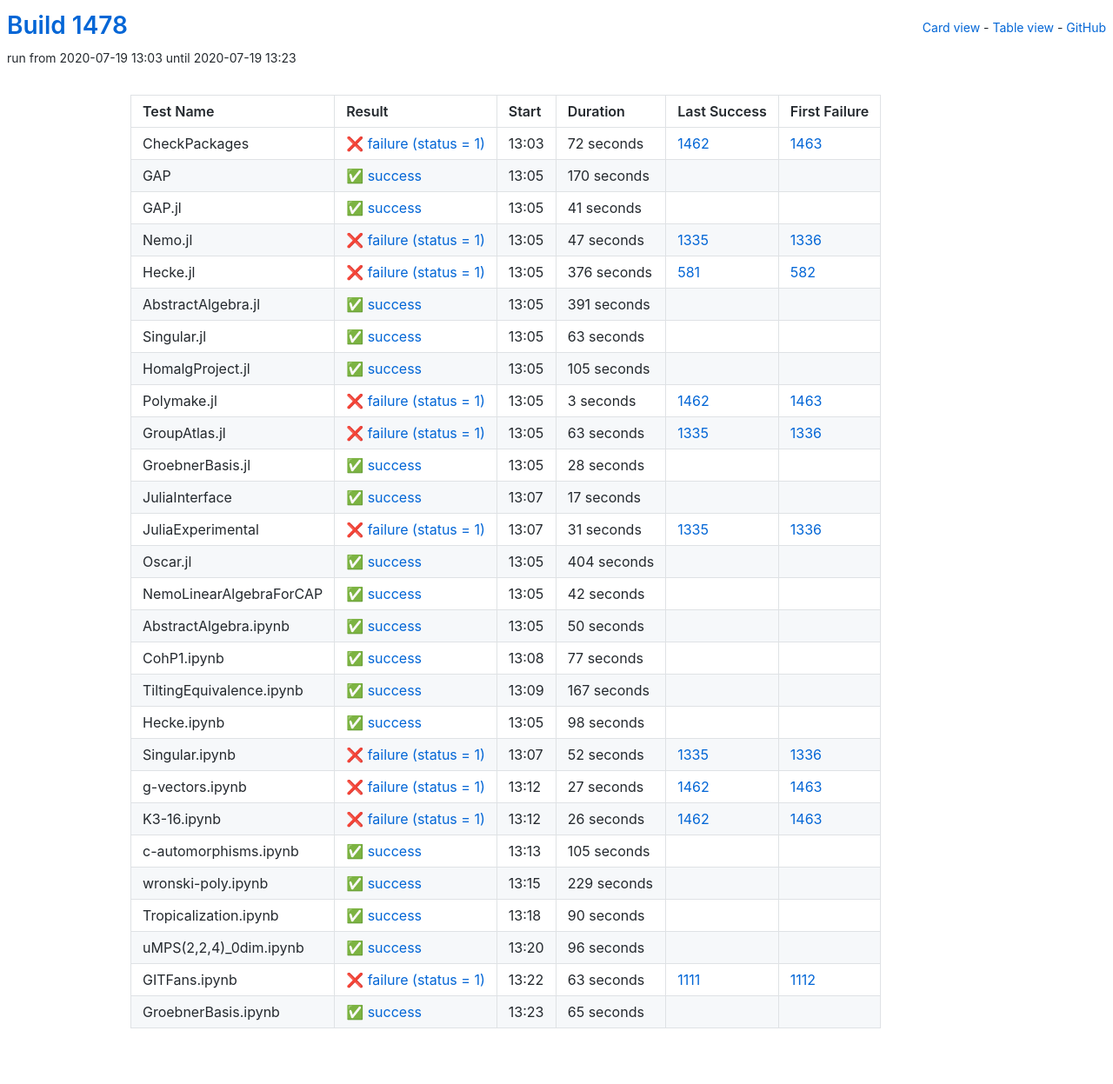
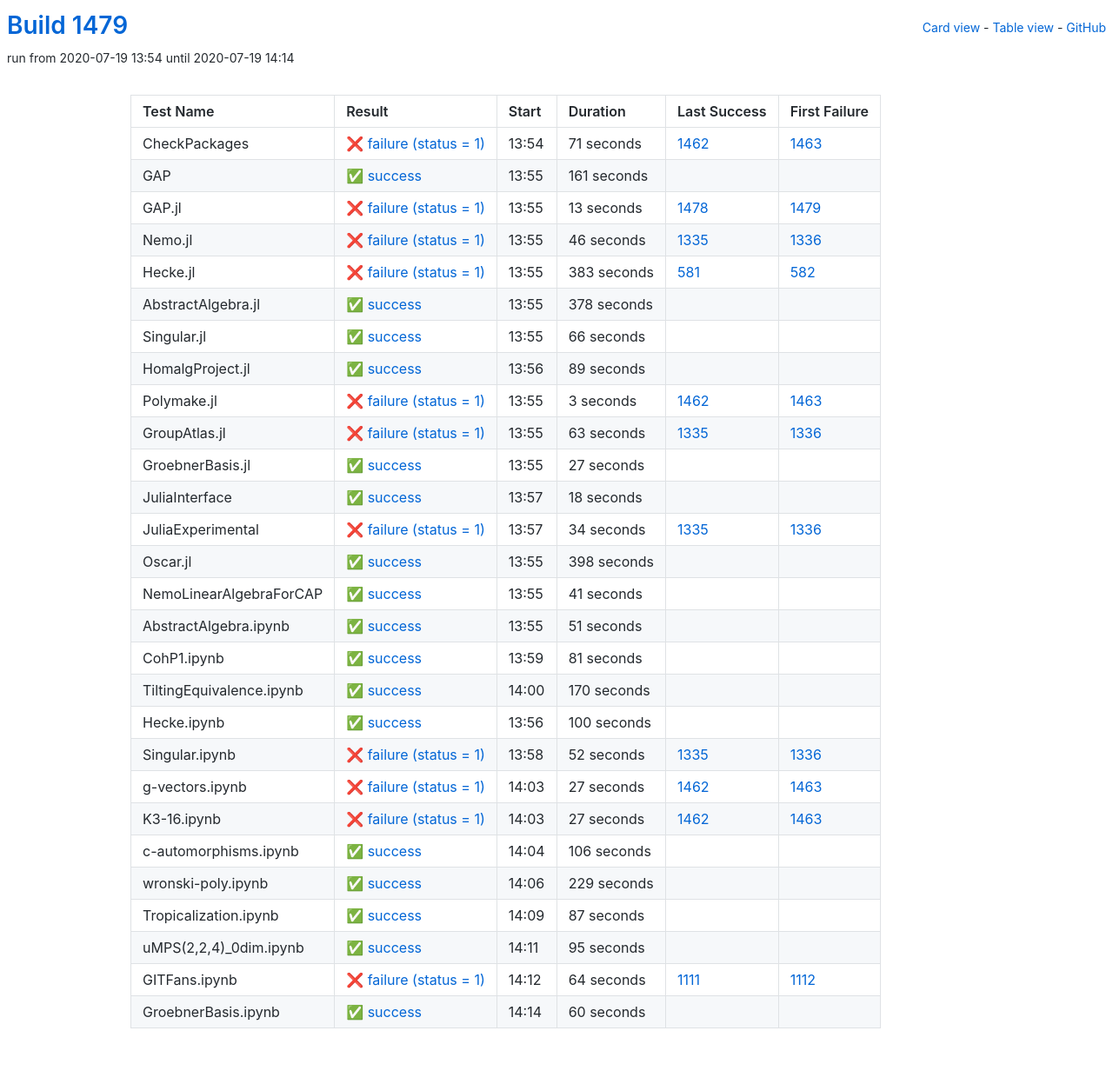
Before and after one commit to oscar-system/oscar-ci-status-1.4, a Jekyll site: the page built from table.html, in a window 1280 px wide. Shown: the whole page at 87% size. Built offline with Jekyll 4.4.1, drawn with Linux system fonts in a browser that asks for light colours.

Commit message:
Build #1479

```diff
--- a/_data/ci.yml
+++ b/_data/ci.yml
@@ -1,6 +1,6 @@
 ---
-build: 1478
-build_url: https://oscarci.mathematik.uni-kl.de/job/oscar-julia-1.4/1478/
+build: 1479
+build_url: https://oscarci.mathematik.uni-kl.de/job/oscar-julia-1.4/1479/
 job: oscar-julia-1.4
 organization: oscar-system
 repo: oscar-ci-status-1.4
@@ -8,104 +8,104 @@ repourl: https://github.com/oscar-system/oscar-ci-status-1.4
 tests:
 - name: CheckPackages
   id: checkpackages
-  log: https://oscarci.mathematik.uni-kl.de/job/oscar-julia-1.4/1478/artifact/logs/build-1478/CheckPackages.log
-  start: 2020-07-19 13:03
+  log: https://oscarci.mathematik.uni-kl.de/job/oscar-julia-1.4/1479/artifact/logs/build-1479/CheckPackages.log
+  start: 2020-07-19 13:54
   success: false
   exitcode: 1
   status: failure
-  duration: 72
+  duration: 71
   last_success: 1462
   last_success_url: https://oscarci.mathematik.uni-kl.de/job/oscar-julia-1.4/1462/
   first_failure: 1463
   first_failure_url: https://oscarci.mathematik.uni-kl.de/job/oscar-julia-1.4/1463/
 - name: GAP
   id: gap
-  log: https://oscarci.mathematik.uni-kl.de/job/oscar-julia-1.4/1478/artifact/logs/build-1478/GAP.log
-  start: 2020-07-19 13:05
+  log: https://oscarci.mathematik.uni-kl.de/job/oscar-julia-1.4/1479/artifact/logs/build-1479/GAP.log
+  start: 2020-07-19 13:55
   success: true
   exitcode: 0
   status: success
-  duration: 170
+  duration: 161
   last_success: false
   last_success_url:
   first_failure: false
   first_failure_url:
 - name: GAP.jl
   id: gap-jl
-  log: https://oscarci.mathematik.uni-kl.de/job/oscar-julia-1.4/1478/artifact/logs/build-1478/GAP.jl.log
-  start: 2020-07-19 13:05
-  success: true
-  exitcode: 0
-  status: success
-  duration: 41
-  last_success: false
-  last_success_url:
-  first_failure: false
-  first_failure_url:
-- name: Nemo.jl
-  id: nemo-jl
-  log: https://oscarci.mathematik.uni-kl.de/job/oscar-julia-1.4/1478/artifact/logs/build-1478/Nemo.jl.log
-  start: 2020-07-19 13:05
+  log: https://oscarci.mathematik.uni-kl.de/job/oscar-julia-1.4/1479/artifact/logs/build-1479/GAP.jl.log
+  start: 2020-07-19 13:55
   success: false
   exitcode: 1
   status: failure
-  duration: 47
+  duration: 13
+  last_success: 1478
+  last_success_url: https://oscarci.mathematik.uni-kl.de/job/oscar-julia-1.4/1478/
+  first_failure: 1479
+  first_failure_url: https://oscarci.mathematik.uni-kl.de/job/oscar-julia-1.4/1479/
+- name: Nemo.jl
+  id: nemo-jl
+  log: https://oscarci.mathematik.uni-kl.de/job/oscar-julia-1.4/1479/artifact/logs/build-1479/Nemo.jl.log
+  start: 2020-07-19 13:55
+  success: false
+  exitcode: 1
+  status: failure
+  duration: 46
   last_success: 1335
   last_success_url: https://oscarci.mathematik.uni-kl.de/job/oscar-julia-1.4/1335/
   first_failure: 1336
   first_failure_url: https://oscarci.mathematik.uni-kl.de/job/oscar-julia-1.4/1336/
 - name: Hecke.jl
   id: hecke-jl
-  log: https://oscarci.mathematik.uni-kl.de/job/oscar-julia-1.4/1478/artifact/logs/build-1478/Hecke.jl.log
-  start: 2020-07-19 13:05
+  log: https://oscarci.mathematik.uni-kl.de/job/oscar-julia-1.4/1479/artifact/logs/build-1479/Hecke.jl.log
+  start: 2020-07-19 13:55
   success: false
   exitcode: 1
   status: failure
-  duration: 376
+  duration: 383
   last_success: 581
   last_success_url: https://oscarci.mathematik.uni-kl.de/job/oscar-julia-1.4/581/
   first_failure: 582
   first_failure_url: https://oscarci.mathematik.uni-kl.de/job/oscar-julia-1.4/582/
 - name: AbstractAlgebra.jl
   id: abstractalgebra-jl
-  log: https://oscarci.mathematik.uni-kl.de/job/oscar-julia-1.4/1478/artifact/logs/build-1478/AbstractAlgebra.jl.log
-  start: 2020-07-19 13:05
+  log: https://oscarci.mathematik.uni-kl.de/job/oscar-julia-1.4/1479/artifact/logs/build-1479/AbstractAlgebra.jl.log
+  start: 2020-07-19 13:55
   success: true
   exitcode: 0
   status: success
-  duration: 391
+  duration: 378
   last_success: false
   last_success_url:
   first_failure: false
   first_failure_url:
 - name: Singular.jl
   id: singular-jl
-  log: https://oscarci.mathematik.uni-kl.de/job/oscar-julia-1.4/1478/artifact/logs/build-1478/Singular.jl.log
-  start: 2020-07-19 13:05
+  log: https://oscarci.mathematik.uni-kl.de/job/oscar-julia-1.4/1479/artifact/logs/build-1479/Singular.jl.log
+  start: 2020-07-19 13:55
   success: true
   exitcode: 0
   status: success
-  duration: 63
+  duration: 66
   last_success: false
   last_success_url:
   first_failure: false
   first_failure_url:
 - name: HomalgProject.jl
   id: homalgproject-jl
-  log: https://oscarci.mathematik.uni-kl.de/job/oscar-julia-1.4/1478/artifact/logs/build-1478/HomalgProject.jl.log
-  start: 2020-07-19 13:05
+  log: https://oscarci.mathematik.uni-kl.de/job/oscar-julia-1.4/1479/artifact/logs/build-1479/HomalgProject.jl.log
+  start: 2020-07-19 13:56
   success: true
   exitcode: 0
   status: success
-  duration: 105
+  duration: 89
   last_success: false
   last_success_url:
   first_failure: false
   first_failure_url:
 - name: Polymake.jl
   id: polymake-jl
-  log: https://oscarci.mathematik.uni-kl.de/job/oscar-julia-1.4/1478/artifact/logs/build-1478/Polymake.jl.log
-  start: 2020-07-19 13:05
+  log: https://oscarci.mathematik.uni-kl.de/job/oscar-julia-1.4/1479/artifact/logs/build-1479/Polymake.jl.log
+  start: 2020-07-19 13:55
   success: false
   exitcode: 1
   status: failure
@@ -116,8 +116,8 @@ tests:
   first_failure_url: https://oscarci.mathematik.uni-kl.de/job/oscar-julia-1.4/1463/
 - name: GroupAtlas.jl
   id: groupatlas-jl
-  log: https://oscarci.mathematik.uni-kl.de/job/oscar-julia-1.4/1478/artifact/logs/build-1478/GroupAtlas.jl.log
-  start: 2020-07-19 13:05
+  log: https://oscarci.mathematik.uni-kl.de/job/oscar-julia-1.4/1479/artifact/logs/build-1479/GroupAtlas.jl.log
+  start: 2020-07-19 13:55
   success: false
   exitcode: 1
   status: failure
@@ -128,116 +128,116 @@ tests:
   first_failure_url: https://oscarci.mathematik.uni-kl.de/job/oscar-julia-1.4/1336/
 - name: GroebnerBasis.jl
   id: groebnerbasis-jl
-  log: https://oscarci.mathematik.uni-kl.de/job/oscar-julia-1.4/1478/artifact/logs/build-1478/GroebnerBasis.jl.log
-  start: 2020-07-19 13:05
+  log: https://oscarci.mathematik.uni-kl.de/job/oscar-julia-1.4/1479/artifact/logs/build-1479/GroebnerBasis.jl.log
+  start: 2020-07-19 13:55
   success: true
   exitcode: 0
   status: success
-  duration: 28
+  duration: 27
   last_success: false
   last_success_url:
   first_failure: false
   first_failure_url:
 - name: JuliaInterface
   id: juliainterface
-  log: https://oscarci.mathematik.uni-kl.de/job/oscar-julia-1.4/1478/artifact/logs/build-1478/JuliaInterface.log
-  start: 2020-07-19 13:07
+  log: https://oscarci.mathematik.uni-kl.de/job/oscar-julia-1.4/1479/artifact/logs/build-1479/JuliaInterface.log
+  start: 2020-07-19 13:57
   success: true
   exitcode: 0
   status: success
-  duration: 17
+  duration: 18
   last_success: false
   last_success_url:
   first_failure: false
   first_failure_url:
 - name: JuliaExperimental
   id: juliaexperimental
-  log: https://oscarci.mathematik.uni-kl.de/job/oscar-julia-1.4/1478/artifact/logs/build-1478/JuliaExperimental.log
-  start: 2020-07-19 13:07
+  log: https://oscarci.mathematik.uni-kl.de/job/oscar-julia-1.4/1479/artifact/logs/build-1479/JuliaExperimental.log
+  start: 2020-07-19 13:57
   success: false
   exitcode: 1
   status: failure
-  duration: 31
+  duration: 34
   last_success: 1335
   last_success_url: https://oscarci.mathematik.uni-kl.de/job/oscar-julia-1.4/1335/
   first_failure: 1336
   first_failure_url: https://oscarci.mathematik.uni-kl.de/job/oscar-julia-1.4/1336/
 - name: Oscar.jl
   id: oscar-jl
-  log: https://oscarci.mathematik.uni-kl.de/job/oscar-julia-1.4/1478/artifact/logs/build-1478/Oscar.jl.log
-  start: 2020-07-19 13:05
+  log: https://oscarci.mathematik.uni-kl.de/job/oscar-julia-1.4/1479/artifact/logs/build-1479/Oscar.jl.log
+  start: 2020-07-19 13:55
   success: true
   exitcode: 0
   status: success
-  duration: 404
+  duration: 398
   last_success: false
   last_success_url:
   first_failure: false
   first_failure_url:
 - name: NemoLinearAlgebraForCAP
   id: nemolinearalgebraforcap
-  log: https://oscarci.mathematik.uni-kl.de/job/oscar-julia-1.4/1478/artifact/logs/build-1478/NemoLinearAlgebraForCAP.log
-  start: 2020-07-19 13:05
+  log: https://oscarci.mathematik.uni-kl.de/job/oscar-julia-1.4/1479/artifact/logs/build-1479/NemoLinearAlgebraForCAP.log
+  start: 2020-07-19 13:55
   success: true
   exitcode: 0
   status: success
-  duration: 42
+  duration: 41
   last_success: false
   last_success_url:
   first_failure: false
   first_failure_url:
 - name: AbstractAlgebra.ipynb
   id: abstractalgebra-ipynb
-  log: https://oscarci.mathematik.uni-kl.de/job/oscar-julia-1.4/1478/artifact/logs/build-1478/AbstractAlgebra.ipynb.log
-  start: 2020-07-19 13:05
+  log: https://oscarci.mathematik.uni-kl.de/job/oscar-julia-1.4/1479/artifact/logs/build-1479/AbstractAlgebra.ipynb.log
+  start: 2020-07-19 13:55
   success: true
   exitcode: 0
   status: success
-  duration: 50
+  duration: 51
   last_success: false
   last_success_url:
   first_failure: false
   first_failure_url:
 - name: CohP1.ipynb
   id: cohp1-ipynb
-  log: https://oscarci.mathematik.uni-kl.de/job/oscar-julia-1.4/1478/artifact/logs/build-1478/CohP1.ipynb.log
-  start: 2020-07-19 13:08
+  log: https://oscarci.mathematik.uni-kl.de/job/oscar-julia-1.4/1479/artifact/logs/build-1479/CohP1.ipynb.log
+  start: 2020-07-19 13:59
   success: true
   exitcode: 0
   status: success
-  duration: 77
+  duration: 81
   last_success: false
   last_success_url:
   first_failure: false
   first_failure_url:
 - name: TiltingEquivalence.ipynb
   id: tiltingequivalence-ipynb
-  log: https://oscarci.mathematik.uni-kl.de/job/oscar-julia-1.4/1478/artifact/logs/build-1478/TiltingEquivalence.ipynb.log
-  start: 2020-07-19 13:09
+  log: https://oscarci.mathematik.uni-kl.de/job/oscar-julia-1.4/1479/artifact/logs/build-1479/TiltingEquivalence.ipynb.log
+  start: 2020-07-19 14:00
   success: true
   exitcode: 0
   status: success
-  duration: 167
+  duration: 170
   last_success: false
   last_success_url:
   first_failure: false
   first_failure_url:
 - name: Hecke.ipynb
   id: hecke-ipynb
-  log: https://oscarci.mathematik.uni-kl.de/job/oscar-julia-1.4/1478/artifact/logs/build-1478/Hecke.ipynb.log
-  start: 2020-07-19 13:05
+  log: https://oscarci.mathematik.uni-kl.de/job/oscar-julia-1.4/1479/artifact/logs/build-1479/Hecke.ipynb.log
+  start: 2020-07-19 13:56
   success: true
   exitcode: 0
   status: success
-  duration: 98
+  duration: 100
   last_success: false
   last_success_url:
   first_failure: false
   first_failure_url:
 - name: Singular.ipynb
   id: singular-ipynb
-  log: https://oscarci.mathematik.uni-kl.de/job/oscar-julia-1.4/1478/artifact/logs/build-1478/Singular.ipynb.log
-  start: 2020-07-19 13:07
+  log: https://oscarci.mathematik.uni-kl.de/job/oscar-julia-1.4/1479/artifact/logs/build-1479/Singular.ipynb.log
+  start: 2020-07-19 13:58
   success: false
   exitcode: 1
   status: failure
@@ -248,8 +248,8 @@ tests:
   first_failure_url: https://oscarci.mathematik.uni-kl.de/job/oscar-julia-1.4/1336/
 - name: g-vectors.ipynb
   id: g-vectors-ipynb
-  log: https://oscarci.mathematik.uni-kl.de/job/oscar-julia-1.4/1478/artifact/logs/build-1478/g-vectors.ipynb.log
-  start: 2020-07-19 13:12
+  log: https://oscarci.mathematik.uni-kl.de/job/oscar-julia-1.4/1479/artifact/logs/build-1479/g-vectors.ipynb.log
+  start: 2020-07-19 14:03
   success: false
   exitcode: 1
   status: failure
@@ -260,32 +260,32 @@ tests:
   first_failure_url: https://oscarci.mathematik.uni-kl.de/job/oscar-julia-1.4/1463/
 - name: K3-16.ipynb
   id: k3-16-ipynb
-  log: https://oscarci.mathematik.uni-kl.de/job/oscar-julia-1.4/1478/artifact/logs/build-1478/K3-16.ipynb.log
-  start: 2020-07-19 13:12
+  log: https://oscarci.mathematik.uni-kl.de/job/oscar-julia-1.4/1479/artifact/logs/build-1479/K3-16.ipynb.log
+  start: 2020-07-19 14:03
   success: false
   exitcode: 1
   status: failure
-  duration: 26
+  duration: 27
   last_success: 1462
   last_success_url: https://oscarci.mathematik.uni-kl.de/job/oscar-julia-1.4/1462/
   first_failure: 1463
   first_failure_url: https://oscarci.mathematik.uni-kl.de/job/oscar-julia-1.4/1463/
 - name: c-automorphisms.ipynb
   id: c-automorphisms-ipynb
-  log: https://oscarci.mathematik.uni-kl.de/job/oscar-julia-1.4/1478/artifact/logs/build-1478/c-automorphisms.ipynb.log
-  start: 2020-07-19 13:13
+  log: https://oscarci.mathematik.uni-kl.de/job/oscar-julia-1.4/1479/artifact/logs/build-1479/c-automorphisms.ipynb.log
+  start: 2020-07-19 14:04
   success: true
   exitcode: 0
   status: success
-  duration: 105
+  duration: 106
   last_success: false
   last_success_url:
   first_failure: false
   first_failure_url:
 - name: wronski-poly.ipynb
   id: wronski-poly-ipynb
-  log: https://oscarci.mathematik.uni-kl.de/job/oscar-julia-1.4/1478/artifact/logs/build-1478/wronski-poly.ipynb.log
-  start: 2020-07-19 13:15
+  log: https://oscarci.mathematik.uni-kl.de/job/oscar-julia-1.4/1479/artifact/logs/build-1479/wronski-poly.ipynb.log
+  start: 2020-07-19 14:06
   success: true
   exitcode: 0
   status: success
@@ -296,48 +296,48 @@ tests:
   first_failure_url:
 - name: Tropicalization.ipynb
   id: tropicalization-ipynb
-  log: https://oscarci.mathematik.uni-kl.de/job/oscar-julia-1.4/1478/artifact/logs/build-1478/Tropicalization.ipynb.log
-  start: 2020-07-19 13:18
+  log: https://oscarci.mathematik.uni-kl.de/job/oscar-julia-1.4/1479/artifact/logs/build-1479/Tropicalization.ipynb.log
+  start: 2020-07-19 14:09
   success: true
   exitcode: 0
   status: success
-  duration: 90
+  duration: 87
   last_success: false
   last_success_url:
   first_failure: false
   first_failure_url:
 - name: uMPS(2,2,4)_0dim.ipynb
   id: umps-2-2-4-0dim-ipynb
-  log: https://oscarci.mathematik.uni-kl.de/job/oscar-julia-1.4/1478/artifact/logs/build-1478/uMPS-2-2-4-_0dim.ipynb.log
-  start: 2020-07-19 13:20
+  log: https://oscarci.mathematik.uni-kl.de/job/oscar-julia-1.4/1479/artifact/logs/build-1479/uMPS-2-2-4-_0dim.ipynb.log
+  start: 2020-07-19 14:11
   success: true
   exitcode: 0
   status: success
-  duration: 96
+  duration: 95
   last_success: false
   last_success_url:
   first_failure: false
   first_failure_url:
 - name: GITFans.ipynb
   id: gitfans-ipynb
-  log: https://oscarci.mathematik.uni-kl.de/job/oscar-julia-1.4/1478/artifact/logs/build-1478/GITFans.ipynb.log
-  start: 2020-07-19 13:22
+  log: https://oscarci.mathematik.uni-kl.de/job/oscar-julia-1.4/1479/artifact/logs/build-1479/GITFans.ipynb.log
+  start: 2020-07-19 14:12
   success: false
   exitcode: 1
   status: failure
-  duration: 63
+  duration: 64
   last_success: 1111
   last_success_url: https://oscarci.mathematik.uni-kl.de/job/oscar-julia-1.4/1111/
   first_failure: 1112
   first_failure_url: https://oscarci.mathematik.uni-kl.de/job/oscar-julia-1.4/1112/
 - name: GroebnerBasis.ipynb
   id: groebnerbasis-ipynb
-  log: https://oscarci.mathematik.uni-kl.de/job/oscar-julia-1.4/1478/artifact/logs/build-1478/GroebnerBasis.ipynb.log
-  start: 2020-07-19 13:23
+  log: https://oscarci.mathematik.uni-kl.de/job/oscar-julia-1.4/1479/artifact/logs/build-1479/GroebnerBasis.ipynb.log
+  start: 2020-07-19 14:14
   success: true
   exitcode: 0
   status: success
-  duration: 65
+  duration: 60
   last_success: false
   last_success_url:
   first_failure: false
```
Also changed, not shown: README.md.
